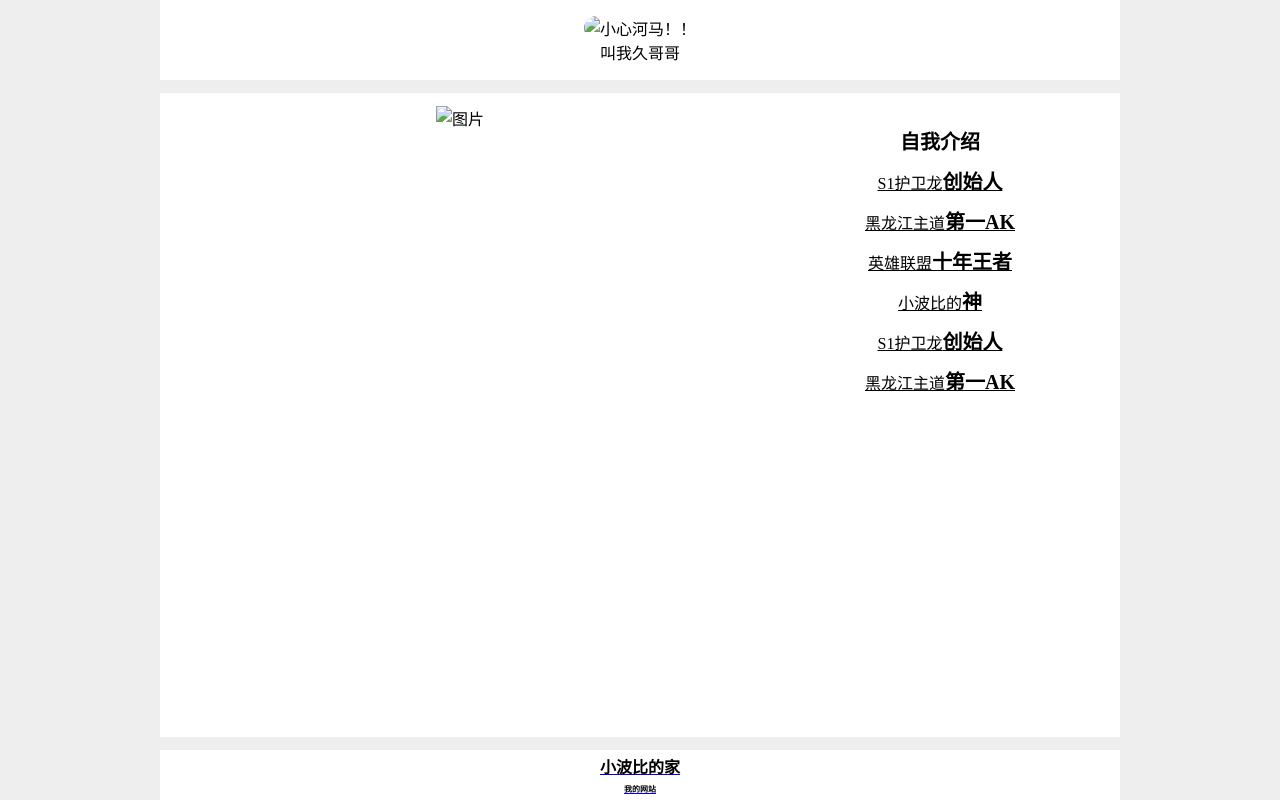
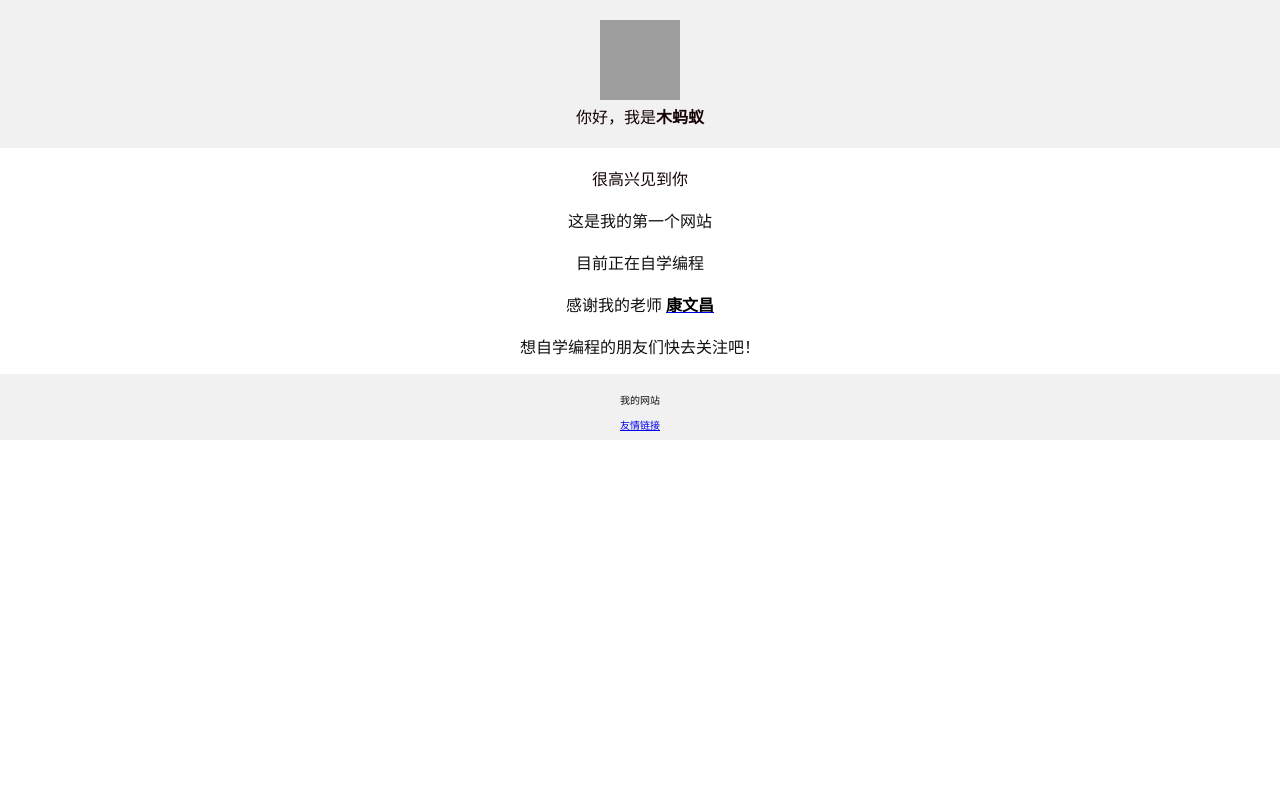
Before and after one commit to MMY05/-, a plain HTML site: page index.html in a window 1280 px wide. Drawn offline with Linux system fonts and the light colour scheme; grey boxes are pictures that could not be loaded.

Commit message:
Add files via upload

```diff
--- a/index.html
+++ b/index.html
@@ -2,136 +2,45 @@
 <html lang="zh-CN">
 
 <head>
-    <meta charset="UTF-8">
-    <meta name="viewport" content="width=device-width, initial-scale=1.0">
-    <title>叫我久哥哥</title>
+    <meta charset="UTF-8" />
+    <meta name="viewport" content="width=device-width, initial-scale=1.0" />
+    <title>你好，我是木蚂蚁</title>
     <style>
-        body {
-
-            margin: 0;
-            height: 100vh;
-            display: flex;
-            flex-direction: column;
-            background-color: #eee;
-
-        }
-
-       -* {
-            border: 1px solid rgb(188, 7, 7);
-        }
-
-        .flex {
-            display: flex;
-        }
-
-        .shu {
-            flex-direction: column;
-        }
-
-        .huise {
-            background-color: white;
-        }
-
-        .mt {
-            margin-top: 8px;
-        }
-
-        .yuanjiao {
-            border-radius: 50px;
-        }
-
-        .flex1 {
-            flex: 1;
-        }
-
-
-        .jvzhong {
-            text-align: center;
-        }
-
-        .flex {
-            display: flex;
-        }
-
-        .zuoyou{margin-left: 20vh;margin-right: 20vh;}
-        .shang{
-            margin-top: 13px;
-        }
-
-        .tupian{
-            width: 100vh;
-            height: 100vh;
-        }
-
-        .t2{
-            height: 500px;
-        }
-        .zi20{
-            font-size: 20px;
-        }
-
+    div {color: rgb(18, 16, 16);}
+    #one {color: rgb(21, 5, 5);}
+    .jvzhong{text-align:center;}
+    body{
+        margin: 0;
+    }
     </style>
 
 </head>
 
 <body>
-    <!--顶部-->
-    <div class="huise jvzhong zuoyou">
-        <p>
-        <img src="./img/zg.png" alt="小心河马！！"
-        title="河马" width="45px" class="yuanjiao">
-        </br>叫我久哥哥</p>
-</div>
-    <!--内容区-->
-    <div style="height: 600px;" class="flex flex1 huise zuoyou shang">
-
- <!--图片-->
-<div class="flex flex1 huise shang" style="flex: 2.5;justify-content:center;  ">
-<img src="./img/1.jpg" alt="图片" class="t2">
-
+    <div style="background-color:#f1f1f1;
+    color: #150304;
+    text-align: center;
+    padding:20px"
+    >
+        <img src="https://i.hd-r.cn/80c1bfe4bb86b47f3042eb7b34083a54.jpg" alt="图片消失了" height="80px"
+            width="80px"><br>你好，我是<strong>木蚂蚁</strong>
     </div>
-    <!--自我介绍-->
-    <div class="flex flex1 huise shang" style="flex: 1.5; justify-content:center;line-height: 2; ">
-   <p style="text-align: center;: ; "><b style="font-size: 20px;">自我介绍</b>
-   <u></br>S1护卫龙<b class="zi20">创始人</b>
-</br>黑龙江主道<b class="zi20">第一AK</b>
-</br>英雄联盟<b class="zi20">十年王者</b>
-</br>小波比的<b class="zi20">神</b>
-</br>S1护卫龙<b class="zi20">创始人</b>
-</br>黑龙江主道<b class="zi20">第一AK</b>
-</u></p>
-
-
-
-
-
-
-
+    <div class="jvzhong">
+        <p id="one" style="margin:18px;">很高兴见到你</p>
+        <p style="margin:18px;">这是我的第一个网站</p>
+        <p style="margin:18px;">目前正在自学编程</p>
+        <p style="margin:18px;">感谢我的老师
+        <a href="https://space.bilibili.com/34786453?spm_id_from=333.788.0.0"><b style="color: black;">康文昌</b></a></p>
+        <p>想自学编程的朋友们快去关注吧！</p>
     </div>
+    <div style="background-color:#f1f1f1;
+        text-align: center;
+        padding:8px;
+        font-size: 10px;">
+        <p>我的网站</p>
+        <a href="https://space.bilibili.com/51564012?spm_id_from=333.1007.0.0">
+            友情链接</a>
     </div>
-    <!--下区域-->
-<div class="zuoyou jvzhong flex shang huise" style="height: 50px;align-items: center;justify-content: center;">
-    <p><A href="https://www.huya.com/529"> <b style="color: black;">小波比的家</b></A>
-</br><A href="https://mmy05.github.io/-/"> <b style="color: black; font-size: 8px;">我的网站</b></A></p>
-</div>
-
-
 </body>
 
 </html>
-
-
-
-
-
-
-
-
-
-
-
-</div>
-
-</body>
-
-</html>
```
